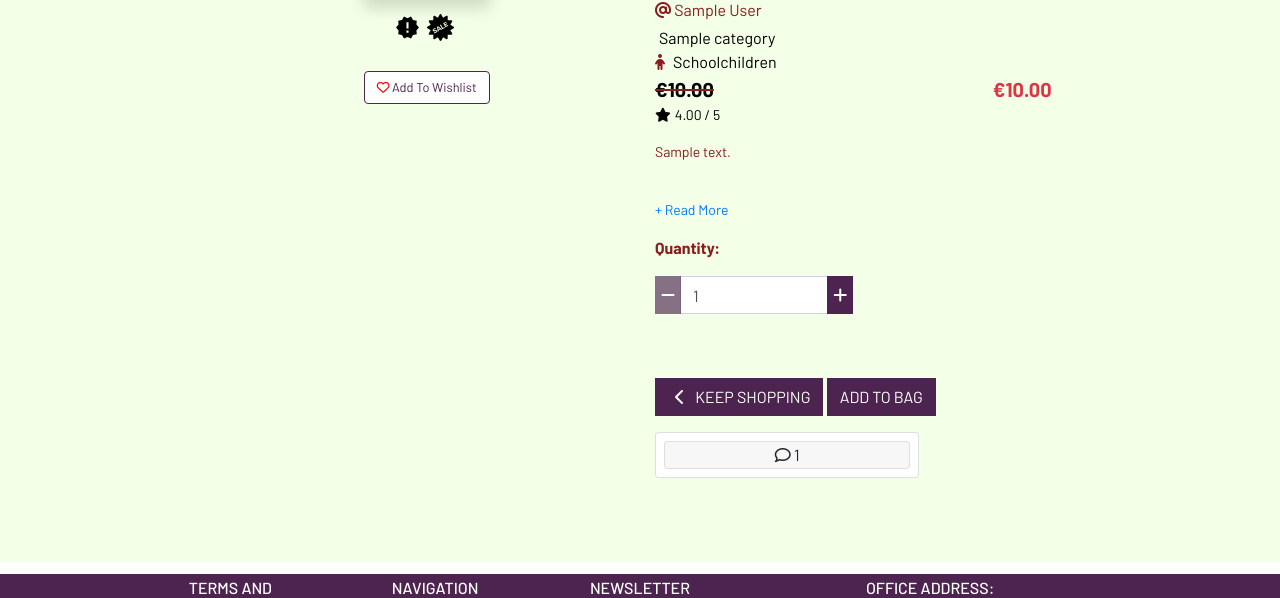
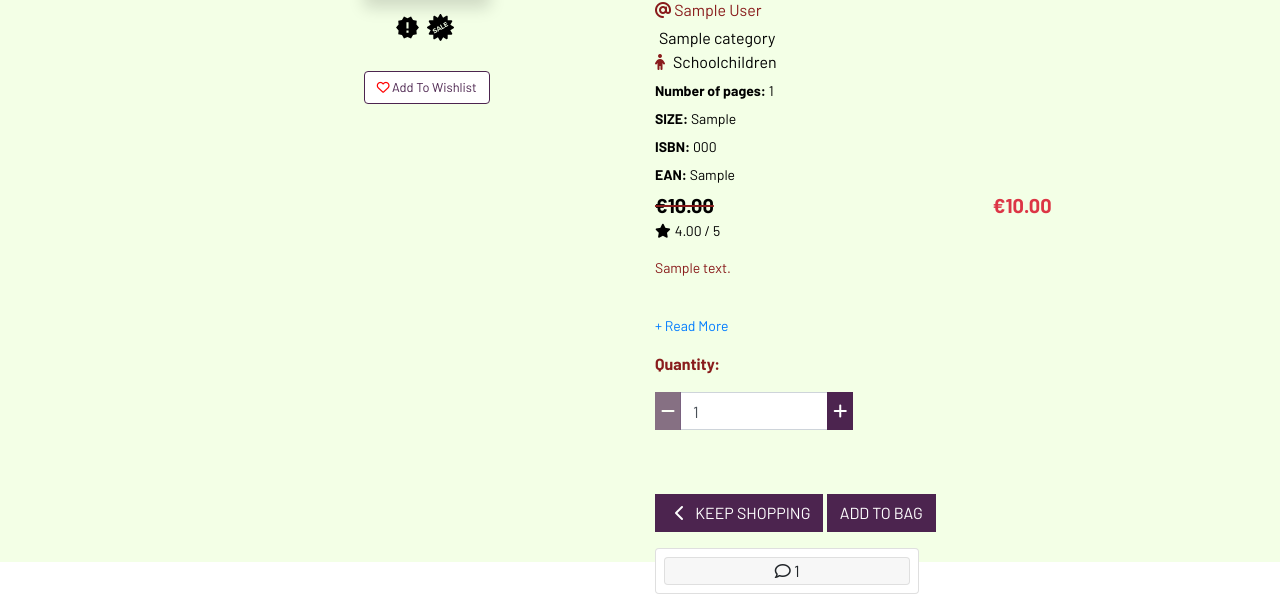
Before and after one commit to dimmando/abc-bookshop, a Django app: page /1/ in a window 1280 px wide. Shown: the part 238-836 px from the top of the page. Run offline with Django 4.2, Linux system fonts and the light colour scheme; tables that the repository leaves empty hold one stand-in row (values such as "Sample post"); some libraries are stand-ins or nearby versions.

Commit message:
Add forgotten EAN and ISBN info into product details

```diff
--- a/products/templates/products/product_detail.html
+++ b/products/templates/products/product_detail.html
@@ -101,6 +101,30 @@
                     </div>
                 {% endif %}
 
+                {% if product.number_of_pages %}
+                    <div class="d-flex align-items-center">
+                        <p class="mb-0 text-black pt-1 pb-1"><small><strong>Number of pages:</strong> {{ product.number_of_pages }}</small></p>
+                    </div>
+                {% endif %}
+
+                {% if product.size %}
+                    <div class="d-flex align-items-center">
+                        <p class="mb-0 text-black pb-1"><small><strong>SIZE:</strong> {{ product.size }}</small></p>
+                    </div>
+                {% endif %}
+
+                {% if product.ISBN %}
+                    <div class="d-flex align-items-center">
+                        <p class="mb-0 text-black pb-1"><small><strong>ISBN:</strong> {{ product.ISBN }}</small></p>
+                    </div>
+                {% endif %}
+
+                {% if product.ean %}
+                    <div class="d-flex align-items-center">
+                        <p class="mb-0 text-black pb-1"><small><strong>EAN:</strong> {{ product.ean }}</small></p>
+                    </div>
+                {% endif %}
+
                 {% if product.is_sale %}
                 <div class="d-flex justify-content-between">
                     <del>
```
